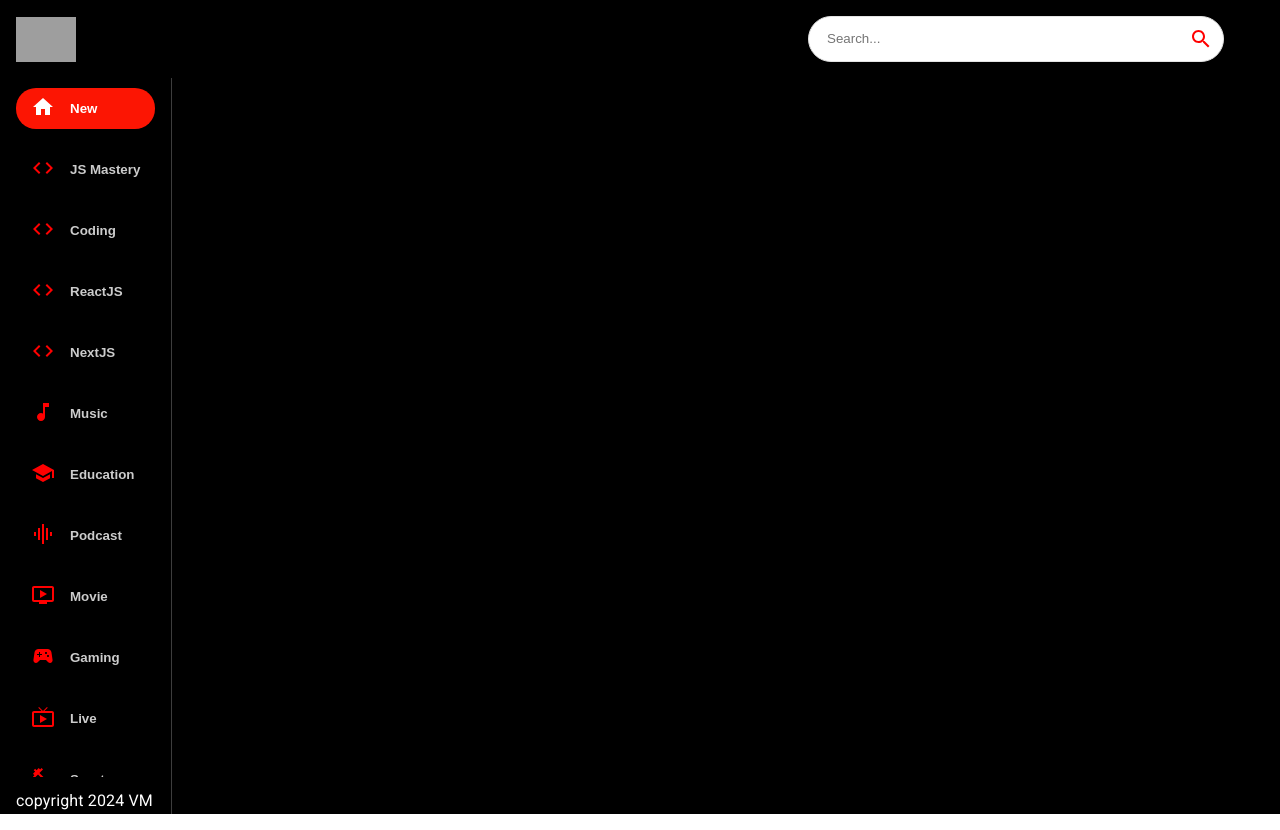
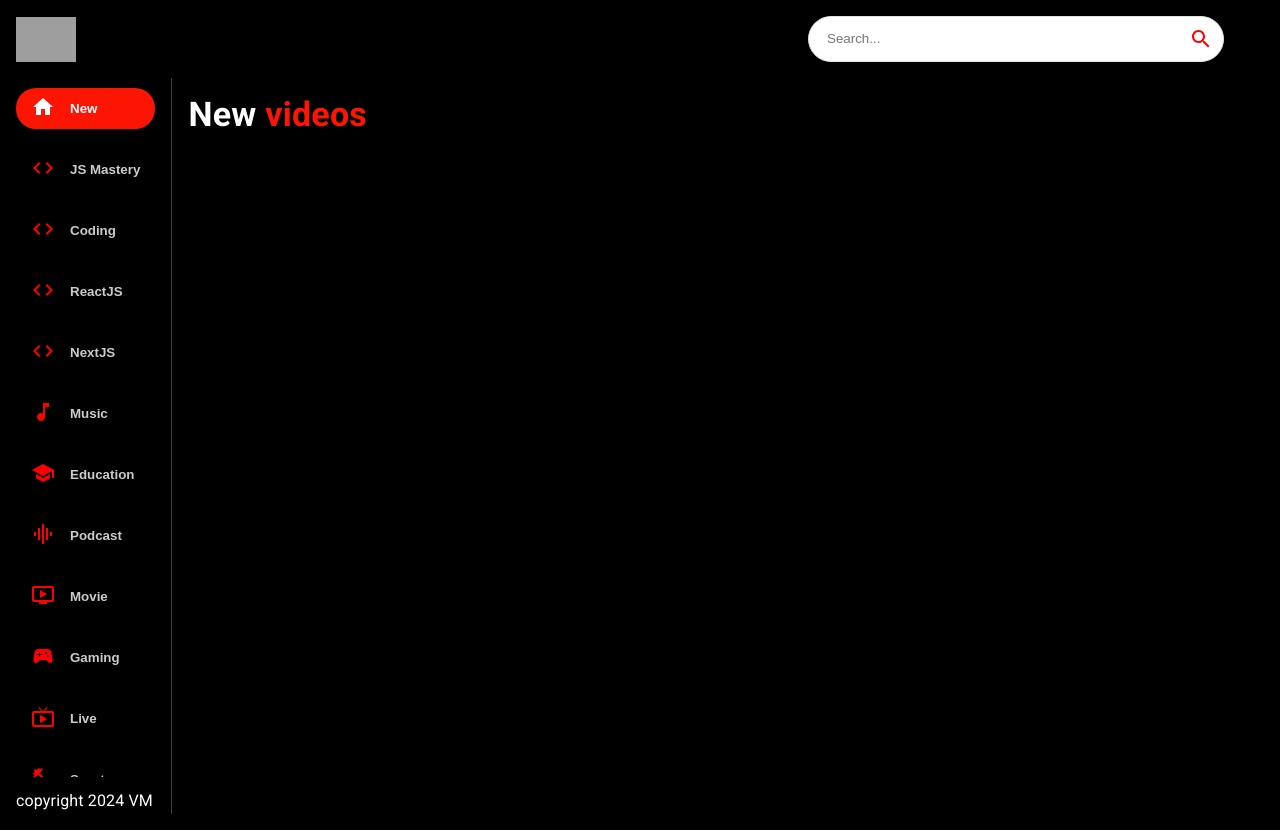
Before and after one commit to VaishnaviMankala19/YouTube-Clone, a React (Create React App) app: page / in a window 1280 px wide. Built offline with nearby package versions, Linux system fonts and the light colour scheme; grey boxes are pictures that could not be loaded.

Commit message:
started working on videos section

```diff
--- a/src/Components/Feed.jsx
+++ b/src/Components/Feed.jsx
@@ -1,6 +1,6 @@
 import React, { useEffect, useState } from "react";
 import { Box, Stack, Typography } from "@mui/material";
-import {SideBar} from './'
+import {SideBar , Videos} from './'
 
 const Feed = () => {
   return (
@@ -12,6 +12,13 @@
                 copyright 2024 VM
           </Typography>
         </Box>
+          <Box p={2} sx={{ overflowY: "auto", height: "90vh", flex: 2 }}>
+          <Typography variant="h4" fontWeight="bold" mb={2} sx={{ color: "white" }}>
+            New <span style={{ color: "#FC1503" }}>videos</span>
+          </Typography>
+
+          <Videos/>
+        </Box>
       </Stack>
     </div>
   )
--- /dev/null
+++ b/src/Components/Videos.jsx
@@ -0,0 +1,11 @@
+import React from 'react'
+
+const Videos = () => {
+  return (
+    <div>
+
+    </div>
+  )
+}
+
+export default Videos
--- a/src/Components/index.js
+++ b/src/Components/index.js
@@ -7,5 +7,5 @@
 export { default as SearchBar } from './SearchBar';
 export { default as VideoDetail } from './VideoDetail';
 export { default as SearchFeed } from './SearchFeed';
-// export { default as Videos } from './Videos';
+export { default as Videos } from './Videos';
 export { default as SideBar } from './SideBar';
```
